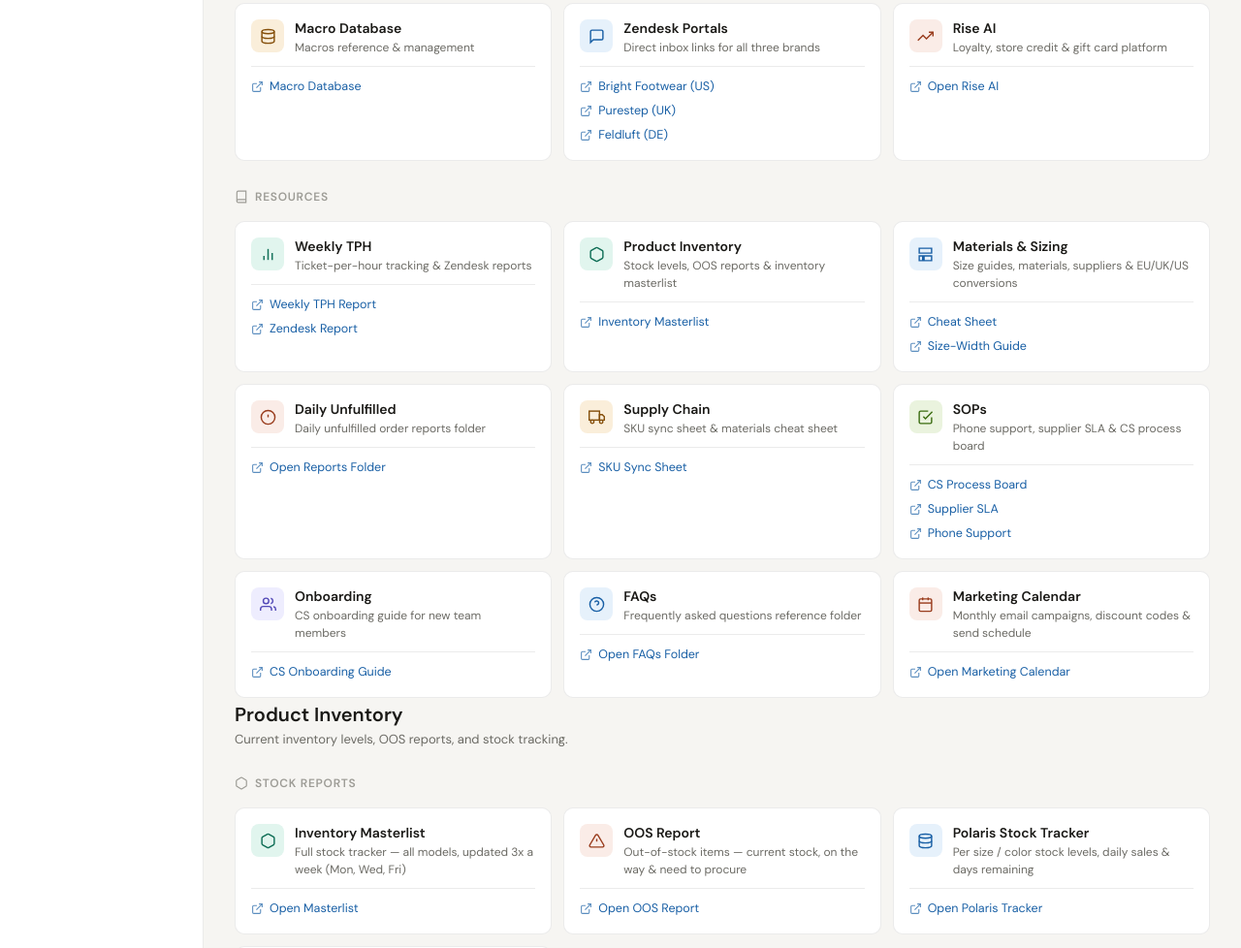
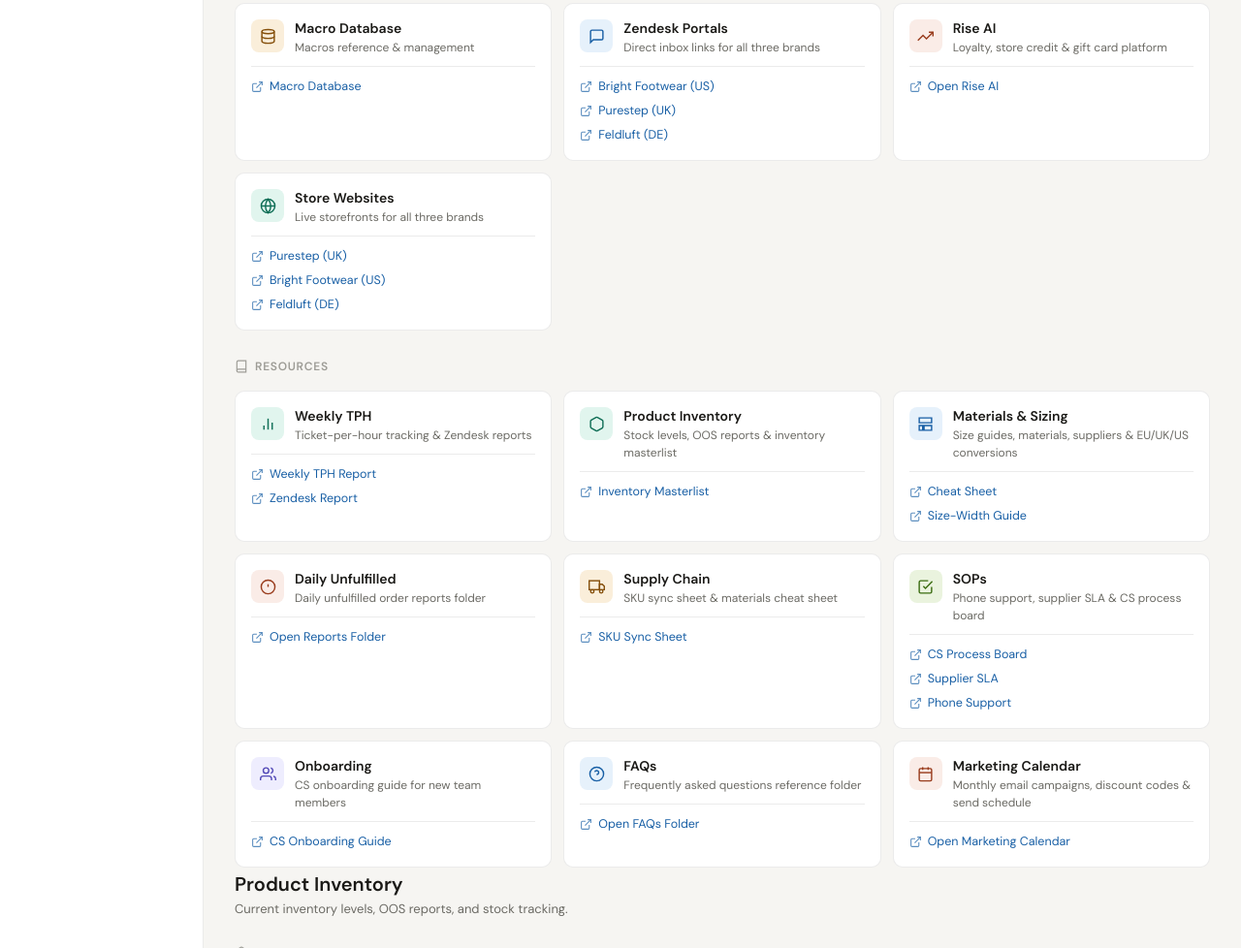
Before and after one commit to supporthub-BOE/internal-support-hub, a plain HTML site: page index.html in a window 1280 px wide. Shown: the part 731-1709 px from the top of the page at 97% size. Drawn offline with Linux system fonts and the light colour scheme.

Commit message:
Update index.html

```diff
--- a/index.html
+++ b/index.html
@@ -704,6 +704,25 @@
             <a class="card-link" href="https://platform.rise.ai/login?redirectTo=https%3A%2F%2Fplatform.rise.ai%2Faccount%2F2357a20a-c3cb-4f79-9414-7c775242e48a%2Frise-platform-account-dashboard%2Fhome" target="_blank"><svg viewBox="0 0 24 24" fill="none" stroke="currentColor" stroke-width="2"><path d="M18 13v6a2 2 0 01-2 2H5a2 2 0 01-2-2V8a2 2 0 012-2h6"/><polyline points="15 3 21 3 21 9"/><line x1="10" y1="14" x2="21" y2="3"/></svg>Open Rise AI</a>
           </div>
         </div>
+
+        <div class="card" id="card-store-websites">
+          <div class="card-edit-actions">
+            <button class="btn-icon" title="Edit" onclick="openEditCard('card-store-websites')"><svg viewBox="0 0 24 24" fill="none" stroke="currentColor" stroke-width="2"><path d="M11 4H4a2 2 0 00-2 2v14a2 2 0 002 2h14a2 2 0 002-2v-7"/><path d="M18.5 2.5a2.121 2.121 0 013 3L12 15l-4 1 1-4 9.5-9.5z"/></svg></button>
+            <button class="btn-icon danger" title="Delete" onclick="deleteCard('card-store-websites')"><svg viewBox="0 0 24 24" fill="none" stroke="currentColor" stroke-width="2"><polyline points="3 6 5 6 21 6"/><path d="M19 6l-1 14a2 2 0 01-2 2H8a2 2 0 01-2-2L5 6"/><path d="M10 11v6M14 11v6"/></svg></button>
+          </div>
+          <div class="card-header">
+            <div class="card-icon teal"><svg viewBox="0 0 24 24" fill="none" stroke="currentColor" stroke-width="2"><circle cx="12" cy="12" r="10"/><line x1="2" y1="12" x2="22" y2="12"/><path d="M12 2a15.3 15.3 0 014 10 15.3 15.3 0 01-4 10 15.3 15.3 0 01-4-10 15.3 15.3 0 014-10z"/></svg></div>
+            <div>
+              <div class="card-title editable" contenteditable="false">Store Websites</div>
+              <div class="card-desc editable" contenteditable="false">Live storefronts for all three brands</div>
+            </div>
+          </div>
+          <div class="card-links">
+            <a class="card-link" href="https://www.purestep.co.uk/" target="_blank"><svg viewBox="0 0 24 24" fill="none" stroke="currentColor" stroke-width="2"><path d="M18 13v6a2 2 0 01-2 2H5a2 2 0 01-2-2V8a2 2 0 012-2h6"/><polyline points="15 3 21 3 21 9"/><line x1="10" y1="14" x2="21" y2="3"/></svg>Purestep (UK)</a>
+            <a class="card-link" href="https://www.bright-footwear.com/" target="_blank"><svg viewBox="0 0 24 24" fill="none" stroke="currentColor" stroke-width="2"><path d="M18 13v6a2 2 0 01-2 2H5a2 2 0 01-2-2V8a2 2 0 012-2h6"/><polyline points="15 3 21 3 21 9"/><line x1="10" y1="14" x2="21" y2="3"/></svg>Bright Footwear (US)</a>
+            <a class="card-link" href="https://feldluft.de/" target="_blank"><svg viewBox="0 0 24 24" fill="none" stroke="currentColor" stroke-width="2"><path d="M18 13v6a2 2 0 01-2 2H5a2 2 0 01-2-2V8a2 2 0 012-2h6"/><polyline points="15 3 21 3 21 9"/><line x1="10" y1="14" x2="21" y2="3"/></svg>Feldluft (DE)</a>
+          </div>
+        </div>
       </div>
 
       <!-- RESOURCES SECTION -->
@@ -932,6 +951,13 @@
         <div style="margin-top:10px"><a class="card-link" href="https://brightfootwear.zendesk.com/agent/home/tickets?sort=newest" target="_blank"><svg viewBox="0 0 24 24" fill="none" stroke="currentColor" stroke-width="2" style="width:13px;height:13px"><path d="M18 13v6a2 2 0 01-2 2H5a2 2 0 01-2-2V8a2 2 0 012-2h6"/><polyline points="15 3 21 3 21 9"/><line x1="10" y1="14" x2="21" y2="3"/></svg>Bright Footwear (US)</a></div>
         <div style="margin-top:6px"><a class="card-link" href="https://purestepssupport.zendesk.com/agent/home/tickets" target="_blank"><svg viewBox="0 0 24 24" fill="none" stroke="currentColor" stroke-width="2" style="width:13px;height:13px"><path d="M18 13v6a2 2 0 01-2 2H5a2 2 0 01-2-2V8a2 2 0 012-2h6"/><polyline points="15 3 21 3 21 9"/><line x1="10" y1="14" x2="21" y2="3"/></svg>Purestep (UK)</a></div>
         <div style="margin-top:6px"><a class="card-link" href="https://feldluftsupport.zendesk.com/agent/home/tickets" target="_blank"><svg viewBox="0 0 24 24" fill="none" stroke="currentColor" stroke-width="2" style="width:13px;height:13px"><path d="M18 13v6a2 2 0 01-2 2H5a2 2 0 01-2-2V8a2 2 0 012-2h6"/><polyline points="15 3 21 3 21 9"/><line x1="10" y1="14" x2="21" y2="3"/></svg>Feldluft (DE)</a></div>
+      </div>
+      <div class="resource-block">
+        <div class="resource-block-title">Store Websites</div>
+        <div class="resource-content editable" contenteditable="false">Live storefronts for all three brands. Use for checking product pages, prices, and customer-facing content.</div>
+        <div style="margin-top:10px"><a class="card-link" href="https://www.purestep.co.uk/" target="_blank"><svg viewBox="0 0 24 24" fill="none" stroke="currentColor" stroke-width="2" style="width:13px;height:13px"><path d="M18 13v6a2 2 0 01-2 2H5a2 2 0 01-2-2V8a2 2 0 012-2h6"/><polyline points="15 3 21 3 21 9"/><line x1="10" y1="14" x2="21" y2="3"/></svg>Purestep (UK)</a></div>
+        <div style="margin-top:6px"><a class="card-link" href="https://www.bright-footwear.com/" target="_blank"><svg viewBox="0 0 24 24" fill="none" stroke="currentColor" stroke-width="2" style="width:13px;height:13px"><path d="M18 13v6a2 2 0 01-2 2H5a2 2 0 01-2-2V8a2 2 0 012-2h6"/><polyline points="15 3 21 3 21 9"/><line x1="10" y1="14" x2="21" y2="3"/></svg>Bright Footwear (US)</a></div>
+        <div style="margin-top:6px"><a class="card-link" href="https://feldluft.de/" target="_blank"><svg viewBox="0 0 24 24" fill="none" stroke="currentColor" stroke-width="2" style="width:13px;height:13px"><path d="M18 13v6a2 2 0 01-2 2H5a2 2 0 01-2-2V8a2 2 0 012-2h6"/><polyline points="15 3 21 3 21 9"/><line x1="10" y1="14" x2="21" y2="3"/></svg>Feldluft (DE)</a></div>
       </div>
       <div class="resource-block">
         <div class="resource-block-title">Rise AI — Loyalty & Rewards</div>
```
